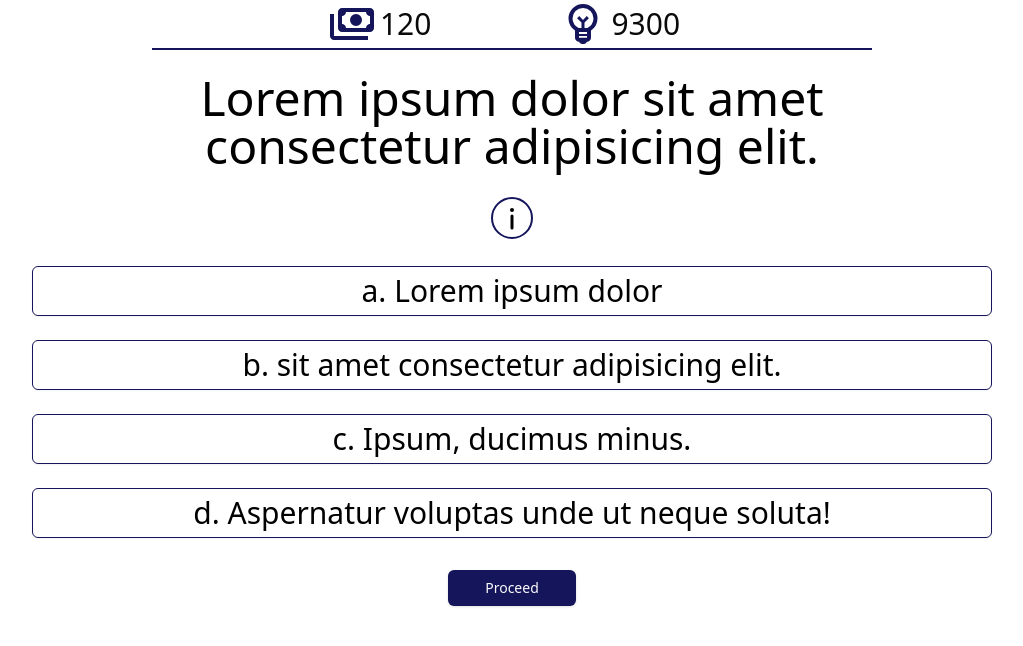
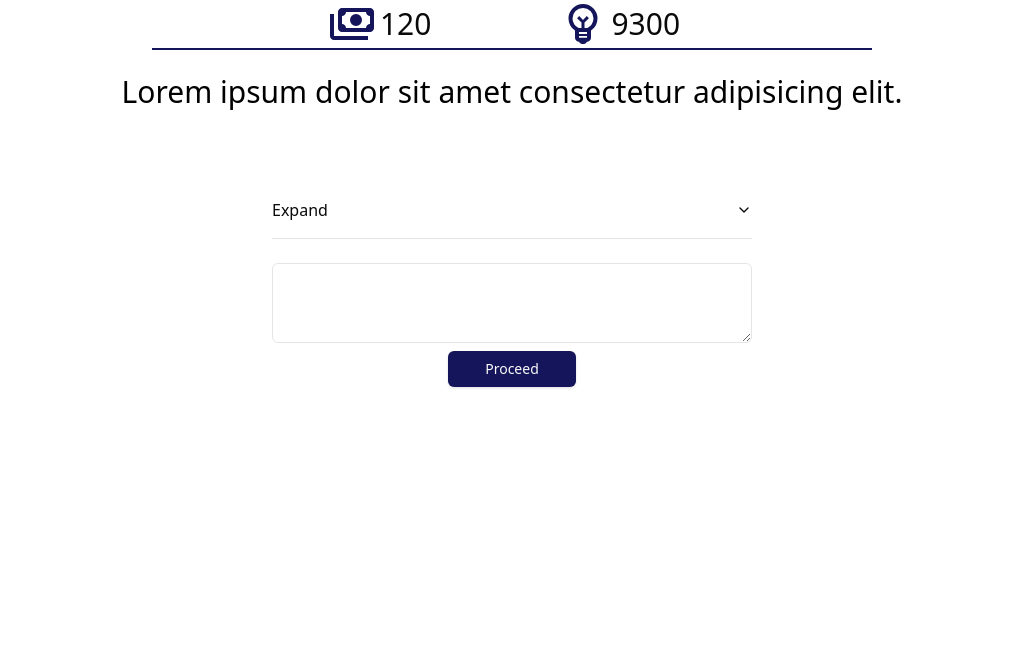
Before and after one commit to SiviroEdu/webapp, a React (Vite) app: page /OpenExercises in a window 1280 px wide. Shown: the top 646 px of the page, without its empty margins (128-1151 px from the left). Built offline with nearby package versions, Linux system fonts and the light colour scheme.

Commit message:
Can it please commit all of my files

```diff
--- a/src/components/OpenExercises.tsx
+++ b/src/components/OpenExercises.tsx
@@ -5,8 +5,16 @@ import InfoSVG from '../svg/InfoSVG';
 import { AccountData } from '../Api/GetAccountData';
 import { CacheUser } from '@/Api/Cache';
 import { Info } from "lucide-react";
+import { Textarea } from "@/components/ui/textarea"
+import {
+    Accordion,
+    AccordionContent,
+    AccordionItem,
+    AccordionTrigger,
+  } from "@/components/ui/accordion"
 
-export default function ClosedExersices(){
+
+export default function OpenExersices(){
     return(
         <div className="flex flex-col gap-6 w-[75%] mx-auto">
                 <header>
@@ -22,25 +30,24 @@ export default function ClosedExersices(){
                 </div>
                     <hr className="border-t-2 border-primary w-3/4 mx-auto"></hr>
                 </header>
-            <h1 className="text-black text-5xl text-center px-8">Lorem ipsum dolor sit amet consectetur adipisicing elit.</h1>
+            <h1 className="text-black text-base sm:text-lg md:text-xl lg:text-2xl xl:text-3xl text-center px-8">Lorem ipsum dolor sit amet consectetur adipisicing elit.</h1>
+            <br />
             <center>
-                <InfoSVG classes='w-12 h-12' />
+            <Accordion type="single" collapsible className="w-[50%]">
+                <AccordionItem value="item-1">
+                    <AccordionTrigger>Expand</AccordionTrigger>
+                    <AccordionContent>
+                    Lorem ipsum dolor sit amet consectetur adipisicing elit. Pariatur sed necessitatibus repellat temporibus quo. Neque magni dolore consequatur modi optio adipisci? Eveniet, accusantium aspernatur mollitia atque praesentium corrupti sunt provident.
+                    </AccordionContent>
+                </AccordionItem>
+            </Accordion>
             </center>
-            <Button variant="outline" className="sm:text-lg md:text-xl lg:text-2xl xl:text-3xl py-6 px-4 border border-primary text-primary align-middle text-center items-center justify-center text-black">
-                a. Lorem ipsum dolor
-            </Button>
-            <Button variant="outline" className="sm:text-lg md:text-xl lg:text-2xl xl:text-3xl py-6 px-4 border border-primary text-primary align-middle text-center items-center justify-center text-black">
-                b. sit amet consectetur adipisicing elit.
-            </Button>
-            <Button variant="outline" className="sm:text-lg md:text-xl lg:text-2xl xl:text-3xl py-6 px-4 border border-primary text-primary align-middle text-center items-center justify-center text-black">
-                c. Ipsum, ducimus minus.
-            </Button>
-            <Button variant="outline" className="sm:text-lg md:text-xl lg:text-2xl xl:text-3xl py-6 px-4 border border-primary text-primary align-middle text-center items-center justify-center text-black">
-                d. Aspernatur voluptas unde ut neque soluta!
-            </Button>
-            <div className="mx-auto">
-          <Button className="w-32 bg-primary m-2">Proceed</Button>
-        </div>
+
+            <center>
+                <Textarea className="w-[50%]"/>
+                <Button className="w-32 bg-primary m-2">Proceed</Button>
+            </center>
+
         </div>
     )
 }
--- a/src/components/ui/accordion.tsx
+++ b/src/components/ui/accordion.tsx
@@ -12,7 +12,7 @@ const AccordionItem = React.forwardRef<
 >(({ className, ...props }, ref) => (
   <AccordionPrimitive.Item
     ref={ref}
-    className={cn("", className)}
+    className={cn("border-b", className)}
     {...props}
   />
 ))
--- /dev/null
+++ b/src/components/ui/textarea.tsx
@@ -0,0 +1,22 @@
+import * as React from "react"
+
+import { cn } from "@/lib/utils"
+
+const Textarea = React.forwardRef<
+  HTMLTextAreaElement,
+  React.ComponentProps<"textarea">
+>(({ className, ...props }, ref) => {
+  return (
+    <textarea
+      className={cn(
+        "flex min-h-[80px] w-full rounded-md border border-input bg-background px-3 py-2 text-base ring-offset-background placeholder:text-muted-foreground focus-visible:outline-none focus-visible:ring-2 focus-visible:ring-ring focus-visible:ring-offset-2 disabled:cursor-not-allowed disabled:opacity-50 md:text-sm",
+        className
+      )}
+      ref={ref}
+      {...props}
+    />
+  )
+})
+Textarea.displayName = "Textarea"
+
+export { Textarea }
```
Also changed, not shown: 1 other file (tests, documents, lock files or other folders).
